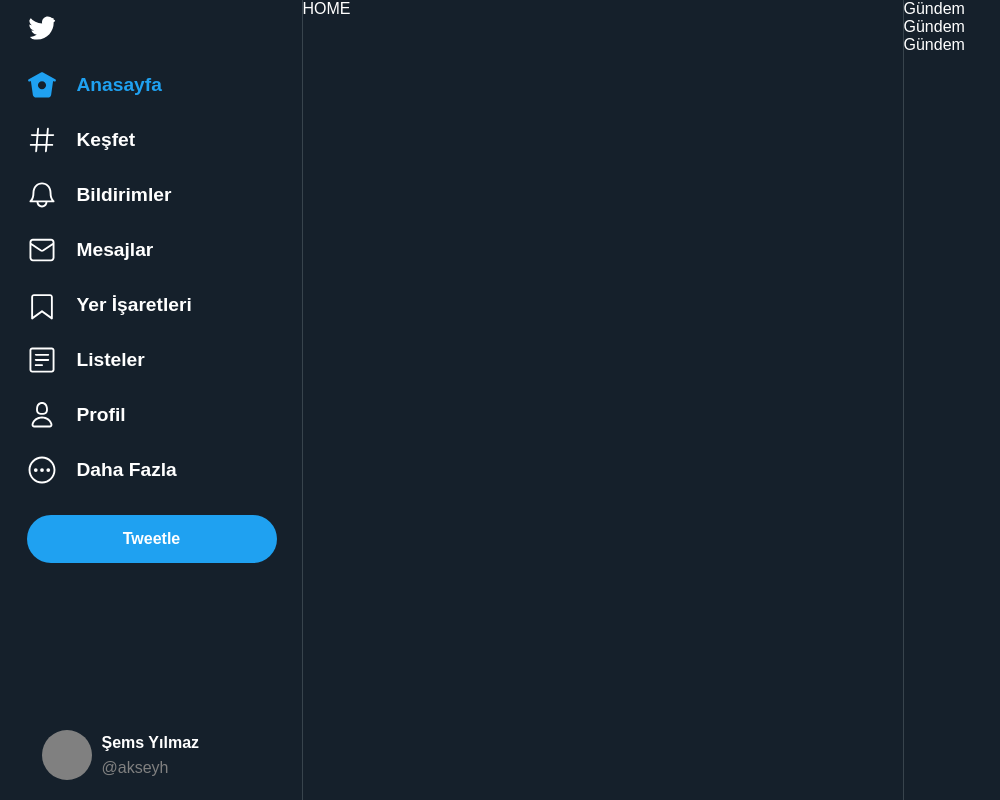
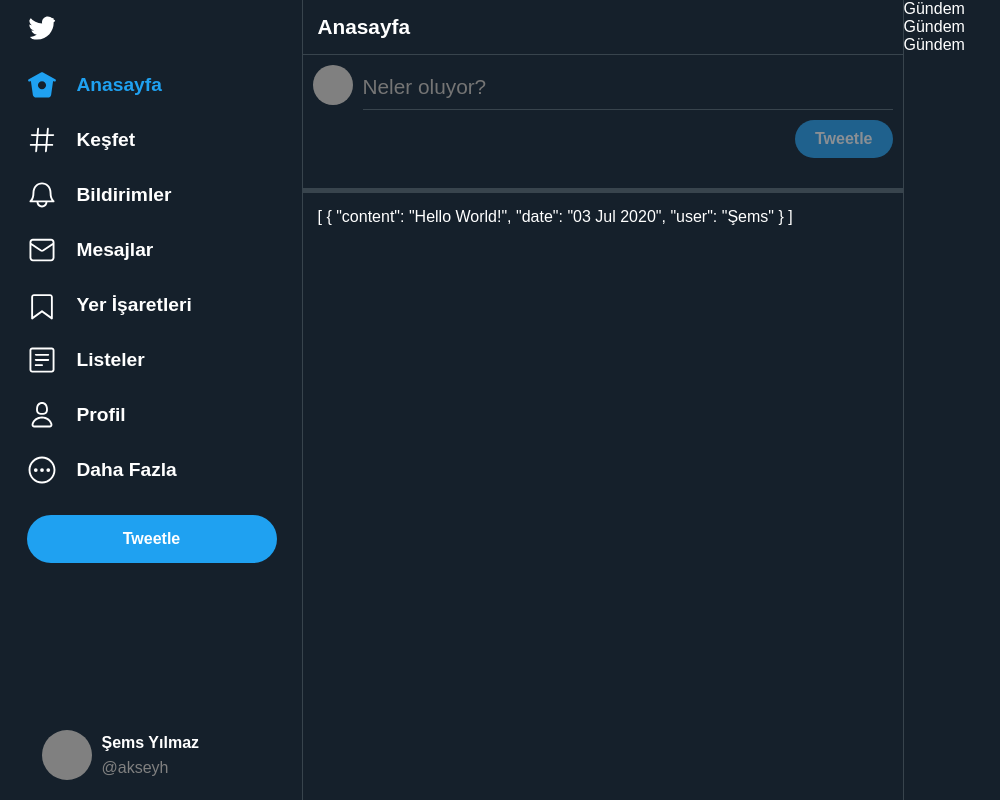
Before and after one commit to akseyh/vue3-twitter-clone, a Vue app: page / in a window 1280 px wide. Shown: the whole page, without its empty margins (0-1000 px from the left). Built offline with nearby package versions, Linux system fonts and the light colour scheme.

Commit message:
add: create tweet

```diff
--- /dev/null
+++ b/src/components/CustomButton.vue
@@ -0,0 +1,39 @@
+<template>
+  <button
+    class="custom-button"
+    :class="{ 'custom-button--disabled': disabled }"
+  >
+    <slot />
+  </button>
+</template>
+
+<script>
+export default {
+  name: "CustomButton",
+  props: {
+    disabled: {
+      type: Boolean,
+      default: false,
+    },
+  },
+};
+</script>
+
+<style scoped>
+.custom-button {
+  background: #1fa1f1;
+  border: 0;
+  border-radius: 50px;
+  padding: 10px 20px;
+  color: #fff;
+  font-size: 1rem;
+  font-weight: 700;
+  margin-left: auto;
+  cursor: pointer;
+}
+.custom-button--disabled {
+  background: #1f618d;
+  color: #8a8f94;
+  cursor: default;
+}
+</style>
--- /dev/null
+++ b/src/components/TweetInput.vue
@@ -0,0 +1,81 @@
+<template>
+  <div class="tweet-input">
+    <div class="tweet-input__user-icon"></div>
+    <div class="tweet-input__input">
+      <input placeholder="Neler oluyor?" v-model="tweet" />
+      <div class="divider"></div>
+      <CustomButton
+        class="button"
+        :disabled="!tweet.length"
+        @click="createTweet"
+      >
+        Tweetle
+      </CustomButton>
+    </div>
+  </div>
+</template>
+
+<script>
+import { useStore } from "vuex";
+import { ref } from "@vue/reactivity";
+import CustomButton from "./CustomButton.vue";
+export default {
+  name: "TweetInput",
+  components: { CustomButton },
+  setup() {
+    const store = useStore();
+    const tweet = ref("");
+
+    function createTweet() {
+      const payload = {
+        content: "123",
+      };
+      store.commit("CREATE_TWEET", payload);
+    }
+
+    return {
+      tweet,
+      createTweet,
+    };
+  },
+};
+</script>
+
+<style scoped>
+.tweet-input {
+  border-bottom: 5px solid rgb(56, 68, 77);
+  padding: 10px;
+  display: flex;
+}
+.tweet-input__user-icon {
+  width: 40px;
+  min-width: 40px;
+  max-width: 40px;
+  height: 40px;
+  min-height: 40px;
+  max-height: 40px;
+  border-radius: 100%;
+  background: gray;
+}
+.tweet-input__input {
+  width: 100%;
+  margin-left: 10px;
+  margin-top: 10px;
+  padding-bottom: 20px;
+  display: flex;
+  flex-direction: column;
+}
+.tweet-input__input input {
+  background: transparent;
+  border: 0;
+  color: lightgray;
+  font-size: 1.3rem;
+}
+.tweet-input__input input:focus {
+  outline: none;
+}
+.tweet-input__input .divider {
+  border-bottom: 1px solid rgb(56, 68, 77);
+  margin: 10px 0;
+}
+</style>
--- a/src/store/index.js
+++ b/src/store/index.js
@@ -11,6 +11,9 @@
     ]
   },
   mutations: {
+    CREATE_TWEET(state, payload) {
+      state.tweets = [...state.tweets, payload]
+    }
   },
   actions: {
   },
--- a/src/views/Home.vue
+++ b/src/views/Home.vue
@@ -1,11 +1,35 @@
 <template>
-  <div>
-    HOME
+  <header class="home__header">Anasayfa</header>
+  <TweetInput />
+  <div class="home__contents">
+    {{ store.state.tweets }}
   </div>
 </template>
 
 <script>
+import { useStore } from "vuex";
+import TweetInput from "../components/TweetInput.vue";
 export default {
   name: "Home",
+  components: { TweetInput },
+  setup() {
+    const store = useStore();
+
+    return {
+      store,
+    };
+  },
 };
 </script>
+
+<style scoped>
+.home__header {
+  padding: 15px;
+  border-bottom: 1px solid rgb(56, 68, 77);
+  font-weight: 700;
+  font-size: 1.3rem;
+}
+.home__contents {
+  padding: 15px;
+}
+</style>
```
